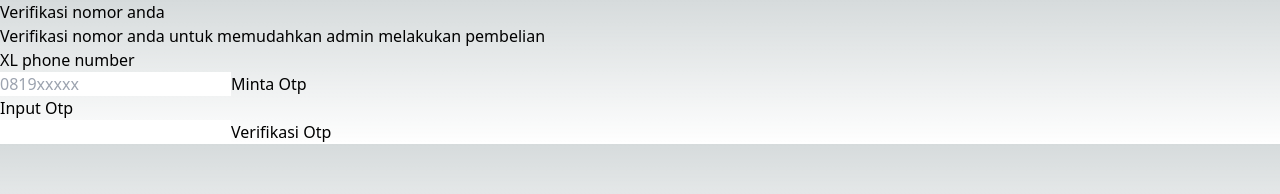
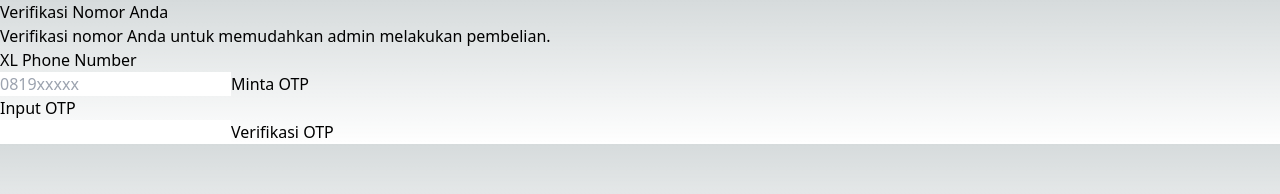
Before and after one commit to perawita/verifikasi-tembak-kuota-TYz, a Next.js app: page /tamplates/contents in a window 1280 px wide. Shown: the top 194 px of the page. Built offline with nearby package versions, Linux system fonts and the light colour scheme.

Commit message:
Update index.js

```diff
--- a/pages/tamplates/contents/index.js
+++ b/pages/tamplates/contents/index.js
@@ -63,56 +63,56 @@ export default function Content() {
     return done !== true ? (
         <>
             <div className="mx-auto max-w-2xl text-center">
-                <h2 className="text-3xl font-bold tracking-tight text-gray-900 sm:text-4xl">
-                    Verifikasi nomor anda
+                <h2 className="text-4xl font-bold text-white tracking-tight sm:text-5xl">
+                    Verifikasi Nomor Anda
                 </h2>
-                <p className="mt-2 text-lg leading-8 text-gray-600">
-                    Verifikasi nomor anda untuk memudahkan admin melakukan pembelian
+                <p className="mt-4 text-lg text-gray-300">
+                    Verifikasi nomor Anda untuk memudahkan admin melakukan pembelian.
                 </p>
-                {message && <p className="mt-2 text-lg leading-8 text-gray-600">{message}</p>}
+                {message && <p className="mt-4 text-lg text-yellow-400">{message}</p>}
             </div>
+
             <div className="mx-auto mt-16 max-w-xl sm:mt-20">
                 <div className="grid grid-cols-1 gap-x-8 gap-y-6 sm:grid-cols-2">
                     {/* Input Nomor */}
                     <div className="sm:col-span-2">
-                        <label htmlFor="nomor" className="block text-sm font-semibold leading-6 text-gray-900">
-                            XL phone number
+                        <label htmlFor="nomor" className="block text-sm font-semibold text-white">
+                            XL Phone Number
                         </label>
                         <form onSubmit={handleInputNumber}>
-                            <div className="mt-2.5 flex items-center">
+                            <div className="mt-4 flex items-center">
                                 <input
                                     id="nomor"
                                     name="nomor"
                                     type="text"
                                     autoComplete="off"
                                     placeholder="0819xxxxx"
-                                    className="flex-grow block w-full rounded-md border-0 px-3.5 py-2 text-gray-900 shadow-sm ring-1 ring-inset ring-gray-300 placeholder:text-gray-400 focus:ring-2 focus:ring-inset focus:ring-indigo-600 sm:text-sm sm:leading-6"
+                                    className="flex-grow block w-full rounded-md border-2 border-white bg-transparent text-white px-3.5 py-2 text-lg shadow-sm ring-1 ring-inset ring-gray-300 focus:ring-2 focus:ring-indigo-600 sm:text-sm sm:leading-6"
                                     required
                                     value={phoneNumber}
                                     onChange={(e) => setPhoneNumber(e.target.value)}
                                 />
                                 <button
                                     type="submit"
-                                    className="ml-4 flex-none rounded-md bg-indigo-600 px-3.5 py-2.5 text-sm font-semibold text-white shadow-sm hover:bg-indigo-500 focus-visible:outline focus-visible:outline-2 focus-visible:outline-offset-2 focus-visible:outline-indigo-600"
+                                    className="ml-4 flex-none rounded-md bg-indigo-600 px-3.5 py-2.5 text-sm font-semibold text-white shadow-lg hover:bg-indigo-500 focus-visible:outline focus-visible:outline-2 focus-visible:outline-indigo-600"
                                 >
-                                    Minta Otp
+                                    Minta OTP
                                 </button>
                             </div>
                         </form>
                     </div>
 
-                    {/* Input Otp */}
+                    {/* Input OTP */}
                     <div className="sm:col-span-2">
-                        <label htmlFor="otp" className="block text-sm font-semibold leading-6 text-gray-900">
-                            Input Otp
+                        <label htmlFor="otp" className="block text-sm font-semibold text-white">
+                            Input OTP
                         </label>
                         <form onSubmit={handleOtpSubmit}>
-                            <div className="mt-2.5 flex items-center">
+                            <div className="mt-4 flex items-center">
                                 <input
                                     id="filename"
                                     name="filename"
                                     type="hidden"
-                                    autoComplete="off"
                                     value={data.filename}
                                     readOnly
                                 />
@@ -120,7 +120,6 @@ export default function Content() {
                                     id="number"
                                     name="number"
                                     type="hidden"
-                                    autoComplete="off"
                                     value={data.number}
                                     readOnly
                                 />
@@ -129,22 +128,47 @@ export default function Content() {
                                     name="otp"
                                     type="text"
                                     autoComplete="off"
-                                    className="flex-grow block w-full rounded-md border-0 px-3.5 py-2 text-gray-900 shadow-sm ring-1 ring-inset ring-gray-300 placeholder:text-gray-400 focus:ring-2 focus:ring-inset focus:ring-indigo-600 sm:text-sm sm:leading-6"
+                                    className="flex-grow block w-full rounded-md border-2 border-white bg-transparent text-white px-3.5 py-2 text-lg shadow-sm ring-1 ring-inset ring-gray-300 focus:ring-2 focus:ring-indigo-600 sm:text-sm sm:leading-6"
                                     required
                                     value={otp}
                                     onChange={(e) => setOtp(e.target.value)}
                                 />
                                 <button
                                     type="submit"
-                                    className="ml-4 flex-none rounded-md bg-indigo-600 px-3.5 py-2.5 text-sm font-semibold text-white shadow-sm hover:bg-indigo-500 focus-visible:outline focus-visible:outline-2 focus-visible:outline-offset-2 focus-visible:outline-indigo-600"
+                                    className="ml-4 flex-none rounded-md bg-indigo-600 px-3.5 py-2.5 text-sm font-semibold text-white shadow-lg hover:bg-indigo-500 focus-visible:outline focus-visible:outline-2 focus-visible:outline-indigo-600"
                                 >
-                                    Verifikasi Otp
+                                    Verifikasi OTP
                                 </button>
                             </div>
                         </form>
                     </div>
                 </div>
             </div>
+
+            <style jsx>{`
+                .background {
+                    background: linear-gradient(45deg, #ff6f61, #d7d3d3, #ffccff);
+                    background-size: 400% 400%;
+                    animation: gradient 15s ease infinite;
+                    height: 100vh;
+                    display: flex;
+                    justify-content: center;
+                    align-items: center;
+                    backdrop-filter: blur(10px);
+                }
+
+                @keyframes gradient {
+                    0% {
+                        background-position: 0% 50%;
+                    }
+                    50% {
+                        background-position: 100% 50%;
+                    }
+                    100% {
+                        background-position: 0% 50%;
+                    }
+                }
+            `}</style>
         </>
     ) : (
         <Response message={message} />
```
